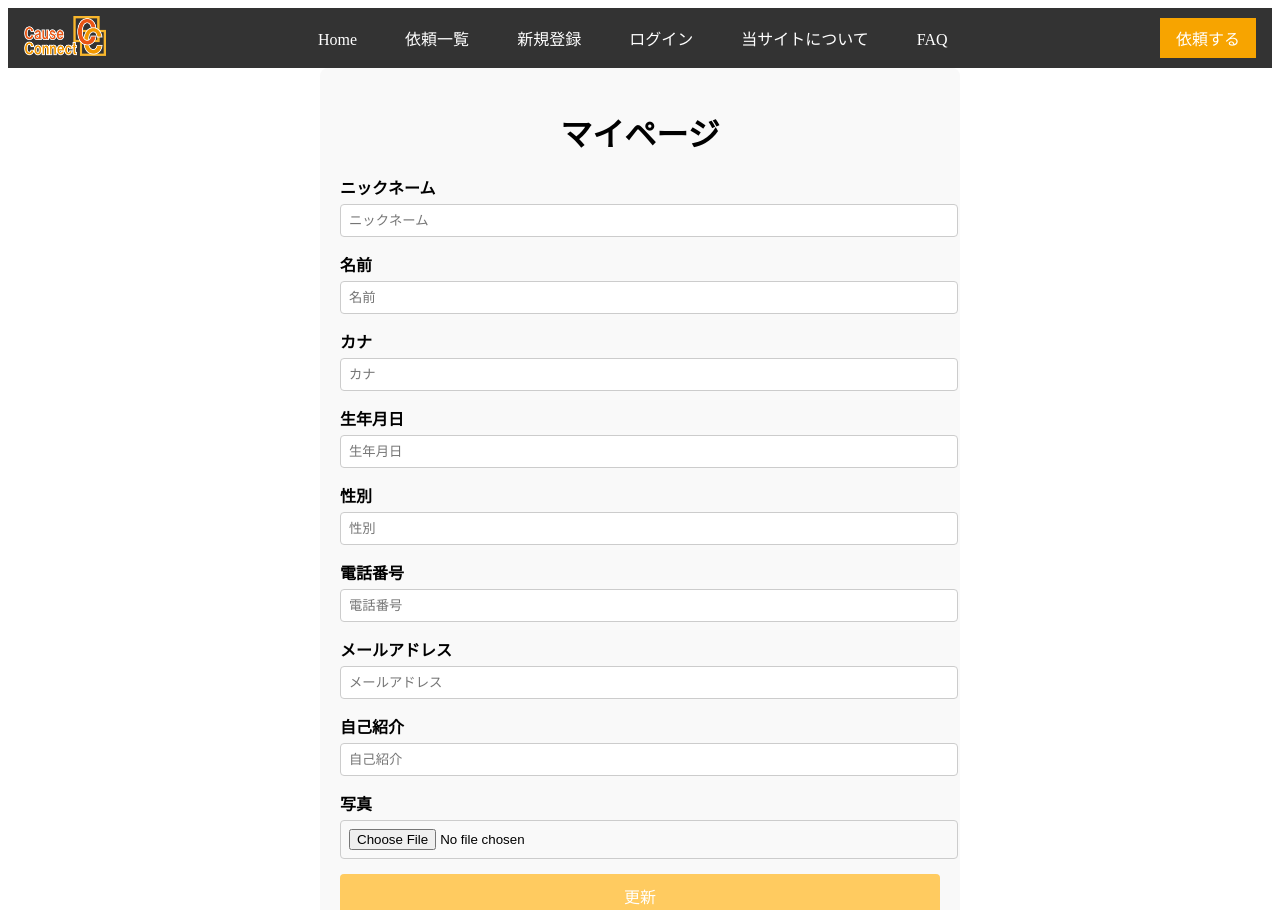
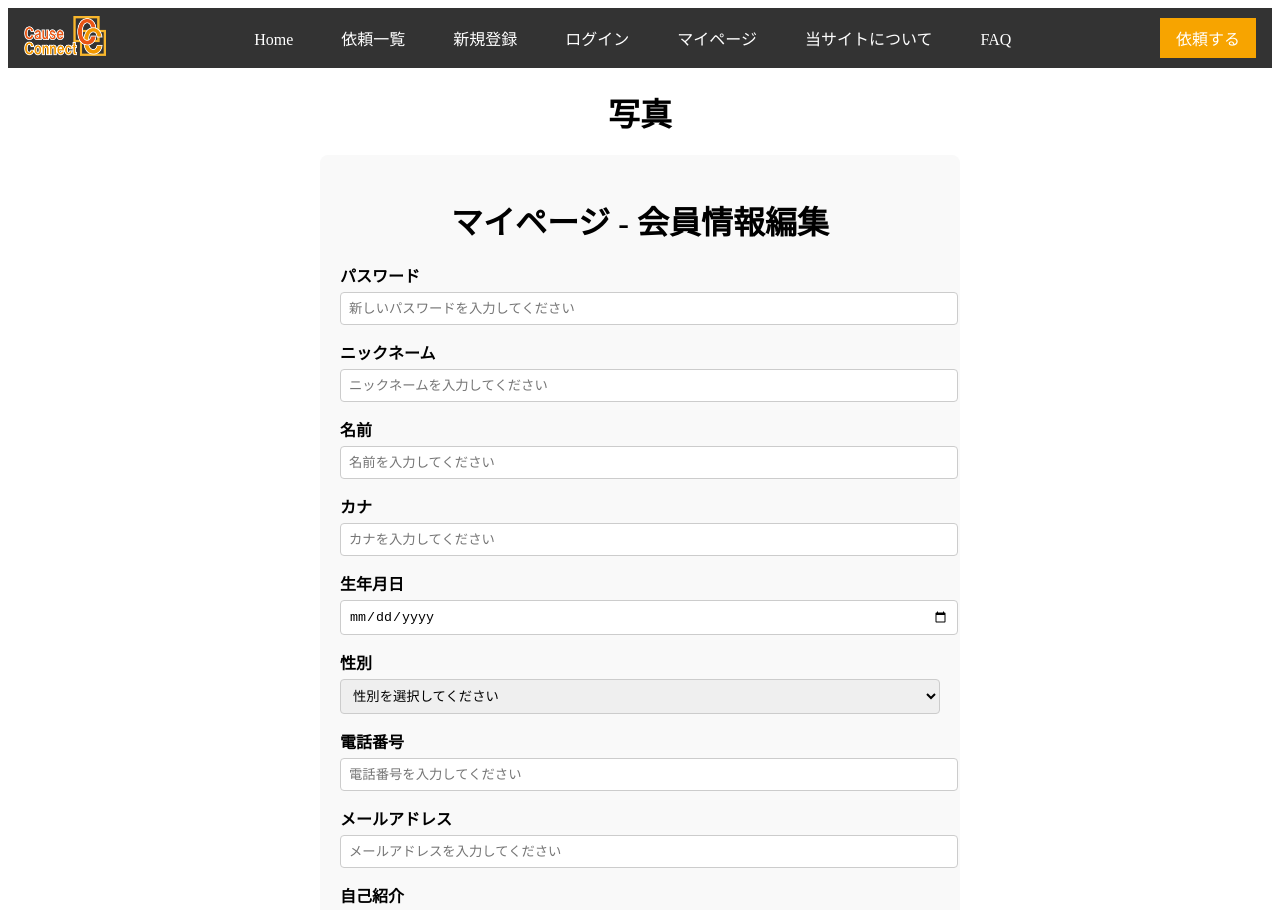
Before and after one commit to ivy239001/Cause-Conect, a Vue app in the folder CauseConnect/: page /mypage in a window 1280 px wide. Shown: the top 910 px of the page. Built offline with nearby package versions, Linux system fonts and the light colour scheme; no server answers; a web font is replaced by a local one.

Commit message:
マイページ更新

```diff
--- a/CauseConnect/src/components/Nav.vue
+++ b/CauseConnect/src/components/Nav.vue
@@ -22,6 +22,11 @@
       <router-link to="/login">
         <button>ログイン</button>
       </router-link>
+
+      <router-link to="/mypage">
+        <button>マイページ</button>
+      </router-link>
+
 
       <router-link to="/info">
         <button>当サイトについて</button>
--- /dev/null
+++ b/CauseConnect/src/views/Mypage/Component/PhotoUploader.vue
@@ -0,0 +1,10 @@
+
+
+<template>
+    <h1>写真</h1>
+  </template>
+
+
+  <style scoped>
+  /* 必要に応じてスタイルを追加 */
+  </style>
--- a/CauseConnect/src/views/Mypage/Mypage.vue
+++ b/CauseConnect/src/views/Mypage/Mypage.vue
@@ -1,102 +1,146 @@
+<script setup>
+import { reactive, ref } from "vue";
+import axios from "axios";
+import PhotoUploader from './Component/PhotoUploader.vue';
+// ユーザー情報を保持
+const user = reactive({
+  password: "",
+  nickname: "",
+  name: "",
+  kana: "",
+  birth: "",
+  sex: "",
+  tel: "",
+  email: "",
+  intro: "",
+});
+
+// フィードバック用メッセージ
+const message = ref("");
+
+// フォーム送信処理
+const updateProfile = async () => {
+  try {
+    // サーバーに送信するデータ
+    const payload = { ...user };
+
+    // API リクエスト送信
+    const response = await axios.post("/mypage/update", payload);
+
+    // 成功時のメッセージ
+    message.value = response.data.message || "プロフィールを更新しました。";
+  } catch (error) {
+    console.error("プロフィールの更新に失敗しました", error);
+    message.value = "プロフィールの更新に失敗しました。";
+  }
+};
+</script>
+
 <template>
+    <PhotoUploader/>
     <div class="mypage-container">
-      <h1>マイページ</h1>
-      <form @submit.prevent="updateUser">
-        <!-- ユーザー情報フォーム -->
-        <div v-for="(value, key) in userForm" :key="key" class="form-group">
-          <label :for="key">{{ labels[key] }}</label>
+      <h1>マイページ - 会員情報編集</h1>
+      <form @submit.prevent="updateProfile">
+        <!-- パスワード -->
+        <div class="form-group">
+          <label for="password">パスワード</label>
           <input
-            v-if="key !== 'icon'"
-            :type="key === 'password' ? 'password' : 'text'"
-            :id="key"
-            v-model="userForm[key]"
-            :placeholder="labels[key]"
+            type="password"
+            id="password"
+            v-model="user.password"
+            placeholder="新しいパスワードを入力してください"
           />
-          <!-- アイコンアップロード -->
-          <input v-else type="file" id="icon" @change="handleIconUpload" />
+        </div>
+
+        <!-- ニックネーム -->
+        <div class="form-group">
+          <label for="nickname">ニックネーム</label>
+          <input
+            type="text"
+            id="nickname"
+            v-model="user.nickname"
+            placeholder="ニックネームを入力してください"
+          />
+        </div>
+
+        <!-- 名前 -->
+        <div class="form-group">
+          <label for="name">名前</label>
+          <input
+            type="text"
+            id="name"
+            v-model="user.name"
+            placeholder="名前を入力してください"
+          />
+        </div>
+
+        <!-- カナ -->
+        <div class="form-group">
+          <label for="kana">カナ</label>
+          <input
+            type="text"
+            id="kana"
+            v-model="user.kana"
+            placeholder="カナを入力してください"
+          />
+        </div>
+
+        <!-- 生年月日 -->
+        <div class="form-group">
+          <label for="birth">生年月日</label>
+          <input type="date" id="birth" v-model="user.birth" />
+        </div>
+
+        <!-- 性別 -->
+        <div class="form-group">
+          <label for="sex">性別</label>
+          <select id="sex" v-model="user.sex">
+            <option value="" disabled>性別を選択してください</option>
+            <option value="男性">男性</option>
+            <option value="女性">女性</option>
+            <option value="その他">その他</option>
+          </select>
+        </div>
+
+        <!-- 電話番号 -->
+        <div class="form-group">
+          <label for="tel">電話番号</label>
+          <input
+            type="tel"
+            id="tel"
+            v-model="user.tel"
+            placeholder="電話番号を入力してください"
+          />
+        </div>
+
+        <!-- メールアドレス -->
+        <div class="form-group">
+          <label for="email">メールアドレス</label>
+          <input
+            type="email"
+            id="email"
+            v-model="user.email"
+            placeholder="メールアドレスを入力してください"
+          />
+        </div>
+
+        <!-- 自己紹介 -->
+        <div class="form-group">
+          <label for="intro">自己紹介</label>
+          <textarea
+            id="intro"
+            v-model="user.intro"
+            placeholder="自己紹介を記入してください"
+            rows="5"
+          ></textarea>
         </div>
 
         <!-- 更新ボタン -->
-        <button type="submit">更新</button>
+        <button type="submit">更新する</button>
       </form>
       <p v-if="message" class="message">{{ message }}</p>
     </div>
   </template>
-
-  <script setup>
-  import { reactive, ref, onMounted } from 'vue';
-  import axios from 'axios';
-
-  // データとラベル定義
-  const userForm = reactive({
-    nickname: '',
-    name: '',
-    kana: '',
-    birth: '',
-    sex: '',
-    tel: '',
-    email: '',
-    intro: '',
-    icon: null, // ファイル
-  });
-  const labels = {
-    nickname: 'ニックネーム',
-    name: '名前',
-    kana: 'カナ',
-    birth: '生年月日',
-    sex: '性別',
-    tel: '電話番号',
-    email: 'メールアドレス',
-    intro: '自己紹介',
-    icon: '写真',
-  };
-
-  // フィードバック用メッセージ
-  const message = ref('');
-
-  // アイコンアップロード処理
-  const handleIconUpload = (event) => {
-    const file = event.target.files[0];
-    if (file) {
-      userForm.icon = file;
-    }
-  };
-
-  // ユーザー情報を取得
-  const fetchUser = async (id) => {
-    try {
-      const response = await axios.get(`/user/${id}`);
-      Object.assign(userForm, response.data); // データを反映
-    } catch (error) {
-      console.error('ユーザー情報の取得に失敗しました', error);
-    }
-  };
-
-  // ユーザー情報を更新
-  const updateUser = async () => {
-    try {
-      const formData = new FormData();
-      Object.entries(userForm).forEach(([key, value]) => {
-        formData.append(key, value);
-      });
-
-      const response = await axios.post('/user/update', formData, {
-        headers: { 'Content-Type': 'multipart/form-data' },
-      });
-      message.value = response.data.message;
-    } catch (error) {
-      console.error('更新に失敗しました', error);
-      message.value = '更新に失敗しました';
-    }
-  };
-
-  // 初期化処理
-  onMounted(() => {
-    const userId = 1; // 仮のユーザーID
-    fetchUser(userId);
-  });
-  </script>
-
   <style scoped>
   .mypage-container {
     max-width: 600px;
@@ -126,7 +170,9 @@
     margin-bottom: 5px;
   }
 
-  input {
+  input,
+  select,
+  textarea {
     width: 100%;
     padding: 8px;
     border: 1px solid #ccc;
@@ -134,17 +180,17 @@
   }
 
   button {
-    background-color: #ffcb60;
+    background-color: #f7a400;
     color: white;
     border: none;
-    padding: 10px;
+    padding: 10px 20px;
     border-radius: 4px;
     font-size: 16px;
     cursor: pointer;
   }
 
   button:hover {
-    background-color: #feb626;
+    background-color: #ff8c00;
   }
 
   .message {
```
